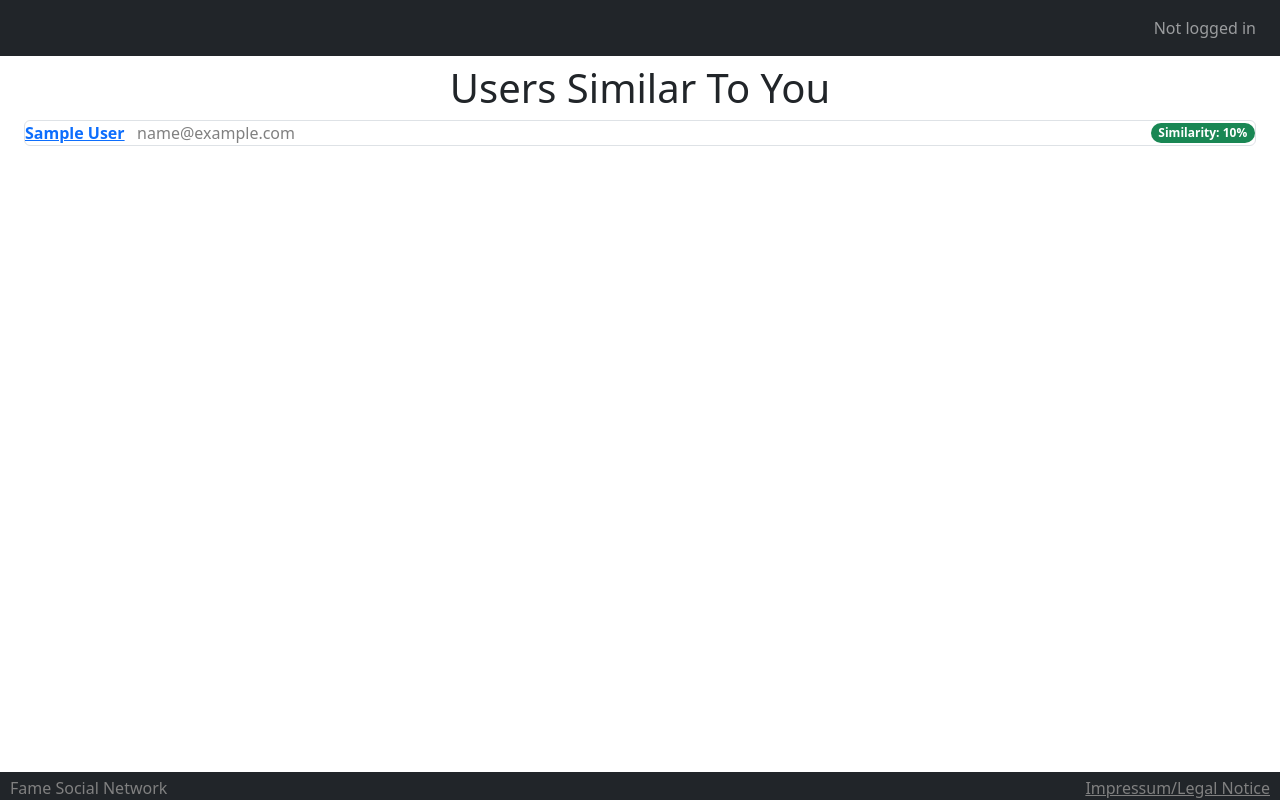
After one commit to ariv00001/BDE, a Django app: template famesocialnetwork/templates/similarUsers.html in a window 1280 px wide. The commit adds this page. Run offline with Django 3.2, Linux system fonts and the light colour scheme; the template is opened without the code that fills it: most values are stand-ins (such as "Sample title", 1, 10 or a date in 2020).

Commit message:
T8, looks ... ok

```diff
--- /dev/null
+++ b/famesocialnetwork/templates/similarUsers.html
@@ -0,0 +1,37 @@
+{% extends "base.html" %}
+
+{% load static %}
+{% load fameUserHelpers %}
+
+
+{% block title %}SimilarUsers{% endblock %}
+
+{% block body %}
+
+<div class="container text-center">
+    <h1 >Users Similar To You</h1>
+</div>
+
+<div class="container-fluid">
+<div id="similarUsersAccordion" class="accordion">
+    {% for similarUser in similarUsers %}
+
+    <div class="accordion-item">
+
+        <li class="list-group-item d-flex justify-content-between align-items-center {{ similarUser | userHighlight:user }}">
+                            <div class="card-body position-relative">
+                                {{ similarUser | userCredentials }}
+                            </div>
+                            <span class="badge rounded-pill {{ similarUser.similarity | colorOfFameValue:"text-bg-" }}">
+                                Similarity: {{ similarUser.similarity | simInPercent}}%
+                            </span>
+        </li>
+
+
+
+    </div>
+    {% endfor %}
+</div>
+</div>
+
+{% endblock %}
--- a/socialnetwork/api.py
+++ b/socialnetwork/api.py
@@ -368,6 +368,9 @@ def similar_users(user: SocialNetworkUsers):
 
 ############################
 #ADDITIONAL: helpers
+# T8:
+#def idkyet(similarUsers: QuerySet<FameUsers>):
+
 
 ########################################
 # Additional funcitonality
--- a/socialnetwork/templates/base.html
+++ b/socialnetwork/templates/base.html
@@ -10,7 +10,6 @@
     <link
             rel="stylesheet"
             href="{% static 'bootstrap.min.css' %}"
-            integrity="sha384-9ndCyUaIbzAi2FUVXJi0CjmCapSmO7SnpJef0486qhLnuZ2cdeRhO02iuK6FUUVM"
             crossorigin="anonymous"
     />
     <link
--- a/socialnetwork/templatetags/fameUserHelpers.py
+++ b/socialnetwork/templatetags/fameUserHelpers.py
@@ -67,3 +67,7 @@ def userHighlight(user, currentUser=None):
 def isUser(user, currentUser=None):
     print(user, currentUser, "JI")
     return user == currentUser
+
+@register.filter()
+def simInPercent(similarity):
+    return f"{(similarity * 100):0.4g}"
--- a/socialnetwork/urls.py
+++ b/socialnetwork/urls.py
@@ -1,7 +1,7 @@
 from django.urls import path
 
 from socialnetwork.views.html import timeline, bullshitters, toggle_community_mode, join_community, leave_community, \
-    communities, errorpage, change_theme
+    communities, errorpage, change_theme, similarusers
 from socialnetwork.views.html import follow
 from socialnetwork.views.html import unfollow
 from socialnetwork.views.rest import PostsListApiView
@@ -23,6 +23,7 @@ urlpatterns = [
 ################################
 #ADDITIONAL: additional Views
     path("html/communities", communities, name="communities"),
+    path("html/similarusers", similarusers, name="similarUsers"),
     path("errorpage", errorpage, name="errorpage"),
     path("change_theme", change_theme, name="change_theme"),
 
```
Also changed, not shown: socialnetwork/views/html.py (+9 -0 lines).
